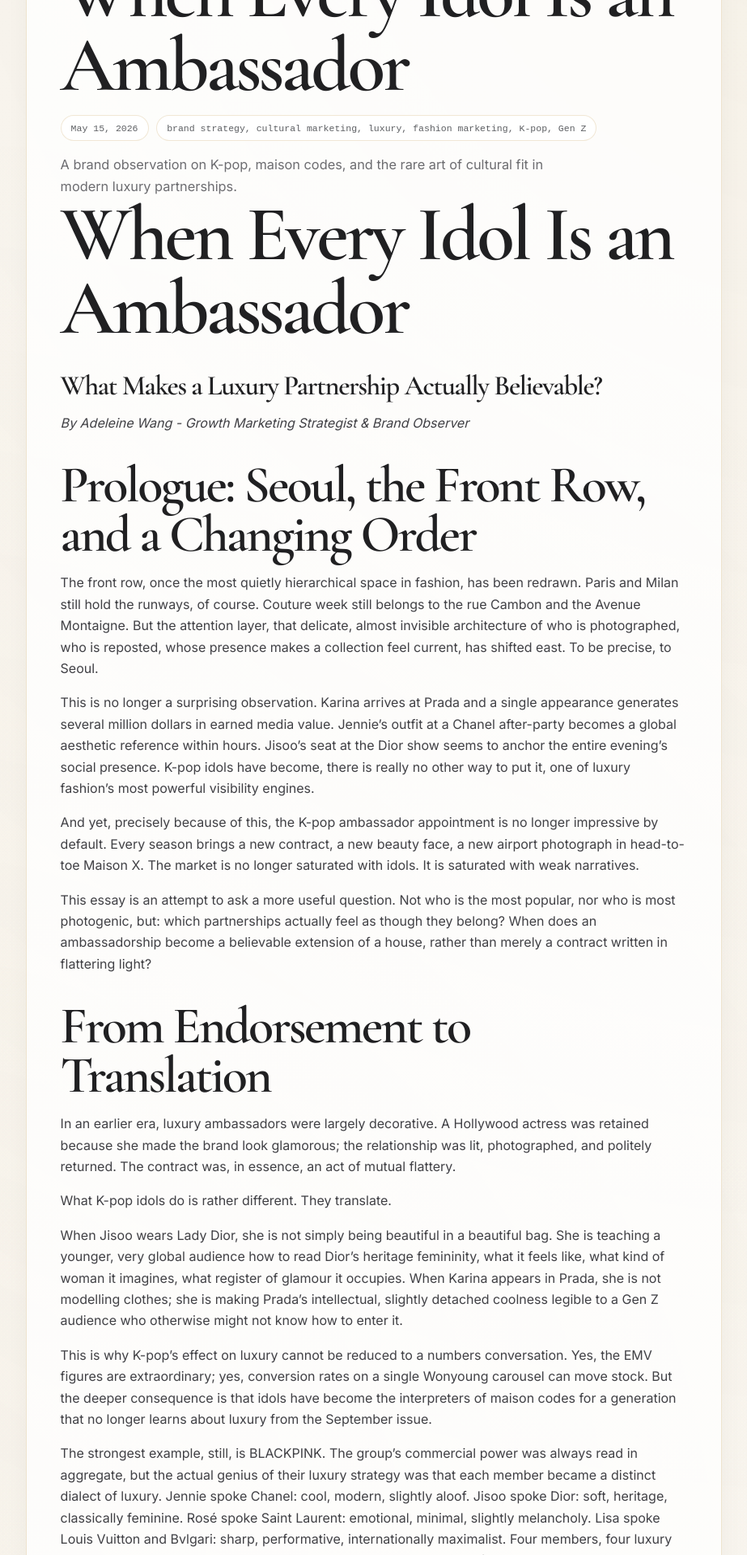
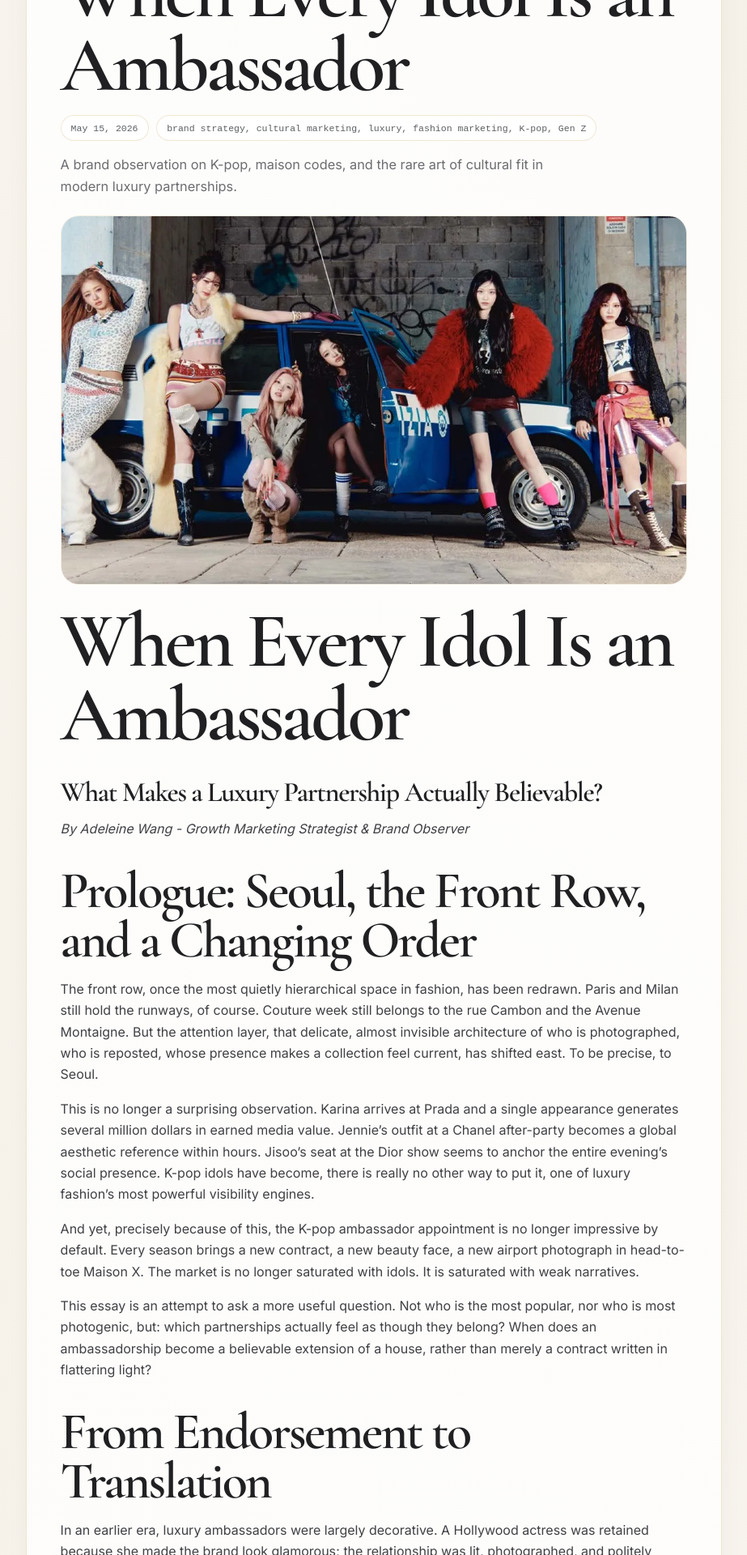
Before and after one commit to Adeleine1217/adeleine1217.github.io, a Jekyll site: the page built from _blog_en/2026-05-15-when-every-idol-is-an-ambassador.md, in a window 1280 px wide. Shown: the part 340-2260 px from the top of the page at 81% size, without its empty margins (178-1101 px from the left). Built offline with Jekyll 4.4.1, drawn with Linux system fonts in a browser that asks for light colours; some web fonts are replaced.

Commit message:
Updated EN cover image

```diff
--- a/_blog_en/2026-05-15-when-every-idol-is-an-ambassador.md
+++ b/_blog_en/2026-05-15-when-every-idol-is-an-ambassador.md
@@ -5,6 +5,8 @@
 date: 2026-05-15
 author: Adeleine Wang
 lang: en
+cover_image: /assets/images/Blogs/ive-bang-bang.webp
+cover_alt: "IVE editorial group image in front of a blue car, used as the cover image for the article on believable luxury ambassador partnerships."
 tags:
   - brand strategy
   - cultural marketing
```
Also changed, not shown: assets/blogs/ive-bang-bang.webp (added), assets/images/Blogs/ive-bang-bang.webp (added), 3 other files.
